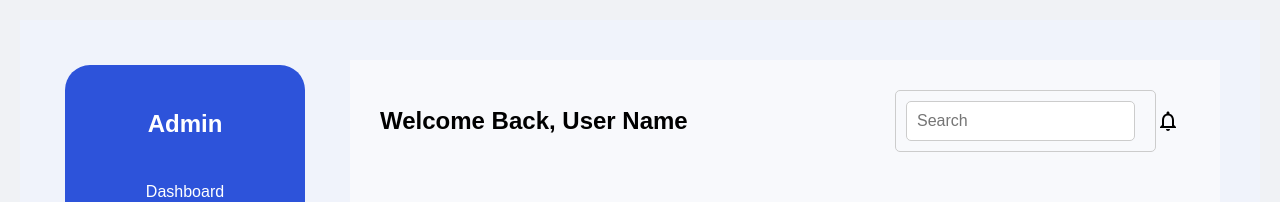
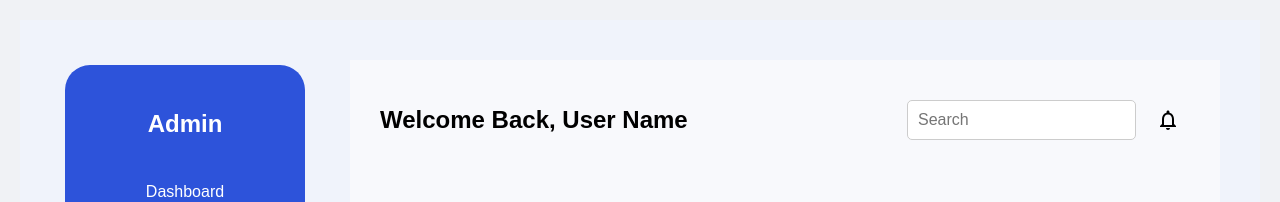
Before and after one commit to Hogwarts-Hackademy/Frontend-hospital, a React (Create React App) app: page /admin in a window 1280 px wide. Shown: the top 202 px of the page. Built offline with nearby package versions, Linux system fonts and the light colour scheme.

Commit message:
update appointment style

```diff
--- a/src/pages/receptionistAppointments/appointments.css
+++ b/src/pages/receptionistAppointments/appointments.css
@@ -40,11 +40,15 @@
   margin-bottom: 20px;
 }
 
-.filter-button, .search-bar {
+.filter-button {
   padding: 10px;
   border-radius: 5px;
   border: 1px solid #ccc;
 }
+.search-bar{
+  border-radius: 5px;
+  padding: 10px;
+ }
 
 .records-table {
   overflow-x: auto;
```
